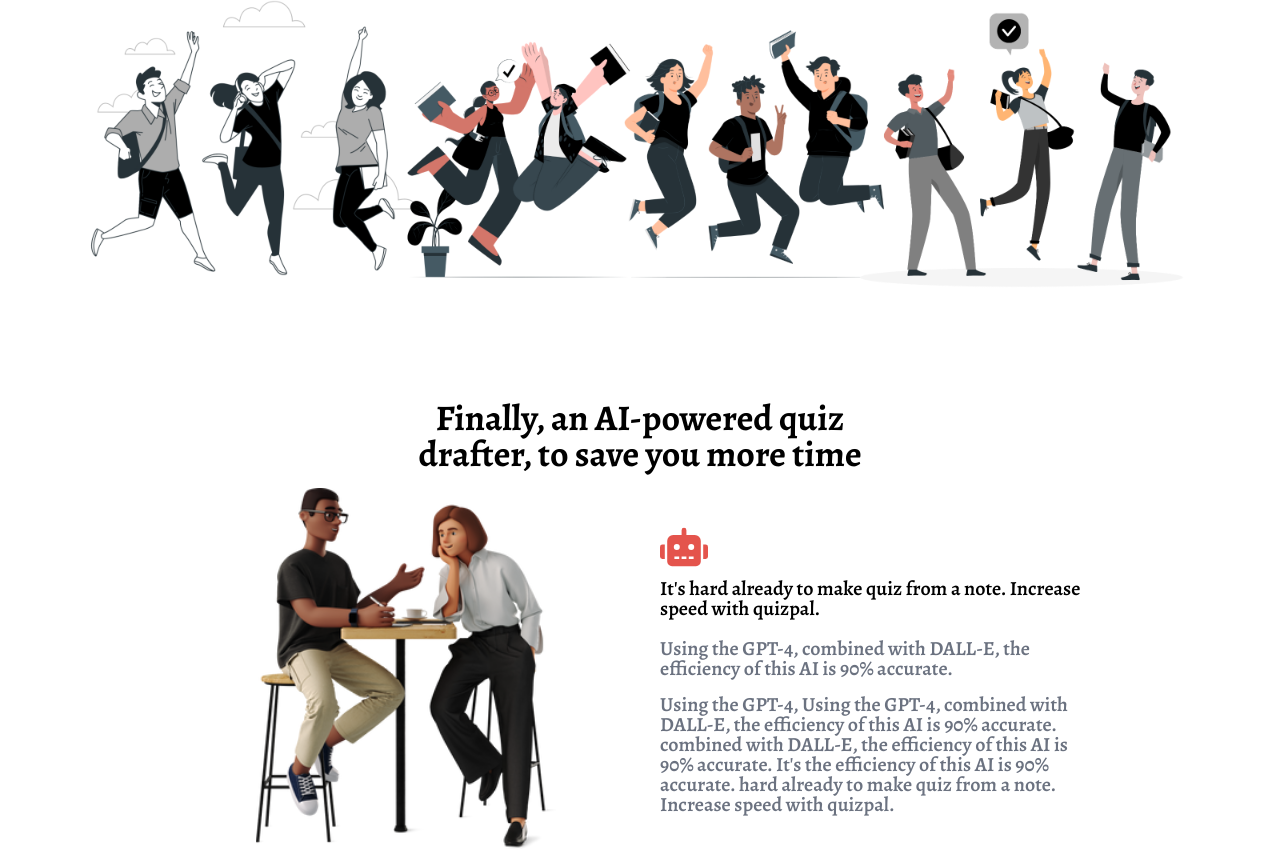
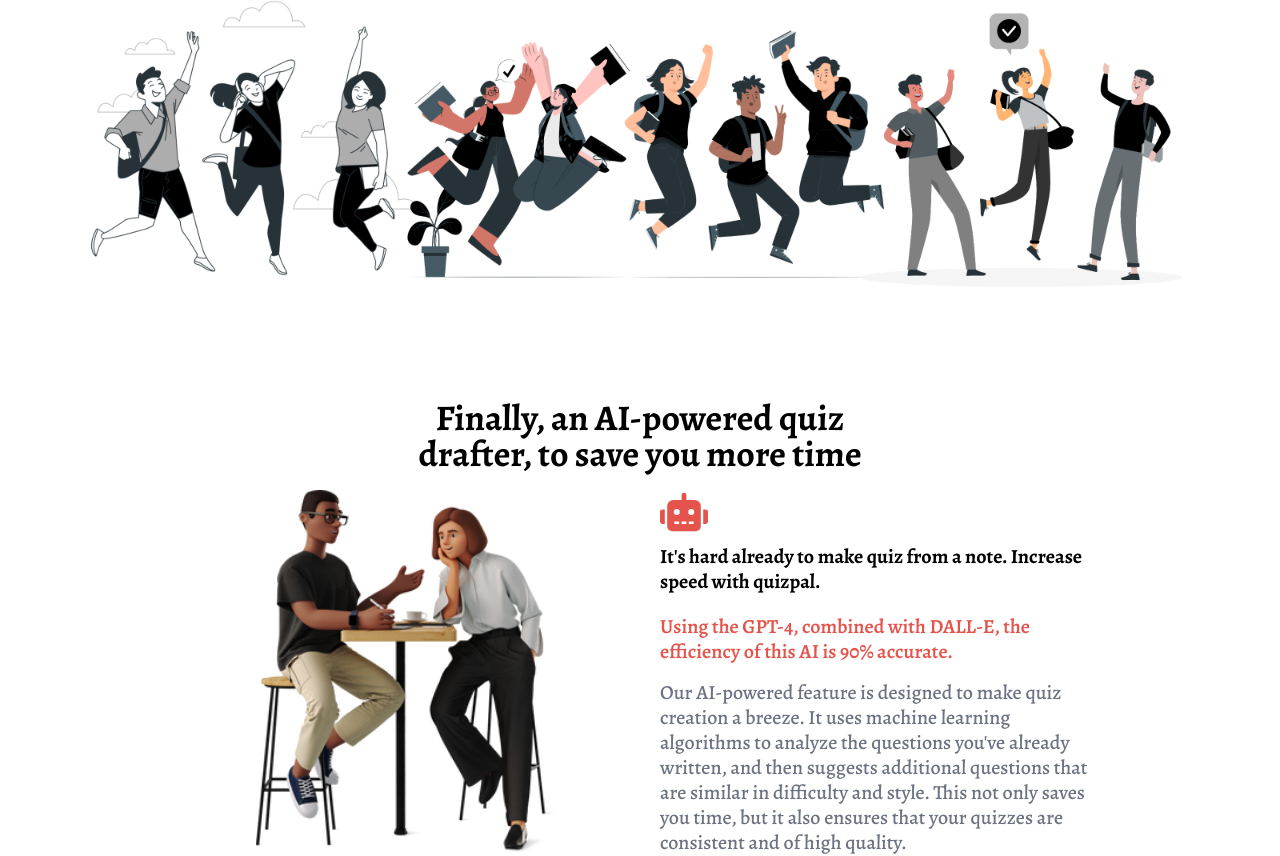
Before and after one commit to mmesomasaint/quizpal-lander, a Next.js app: page / in a window 1280 px wide. Shown: the part 520-1376 px from the top of the page. Built offline with nearby package versions, Linux system fonts and the light colour scheme.

Commit message:
Fix: sales pitch and leading space

```diff
--- a/pages/index.tsx
+++ b/pages/index.tsx
@@ -52,24 +52,25 @@
             <div className='mt-4'>
               <div className='mb-5'>
                 <FaRobot className='text-5xl text-[#e4544c]' />
-                <p className='text-xl font-semibold leading-none mt-2'>
+                <p className='text-xl font-bold leading-tight mt-2'>
                   It's hard already to make quiz from a note. Increase speed
                   with quizpal.
                 </p>
               </div>
               <div className=''>
-                <p className='text-xl font-semibold leading-none text-gray-500'>
+                <p className='text-xl font-semibold leading-tight text-[#e4544c]'>
                   Using the GPT-4, combined with DALL-E, the efficiency of this
                   AI is 90% accurate.
                 </p>
               </div>
               <div className='mt-4'>
-                <p className='text-xl font-semibold leading-none text-gray-500'>
-                  Using the GPT-4, Using the GPT-4, combined with DALL-E, the
-                  efficiency of this AI is 90% accurate. combined with DALL-E,
-                  the efficiency of this AI is 90% accurate. It's the efficiency
-                  of this AI is 90% accurate. hard already to make quiz from a
-                  note. Increase speed with quizpal.
+                <p className='text-xl font-medium leading-tight text-gray-500'>
+                  Our AI-powered feature is designed to make quiz creation a
+                  breeze. It uses machine learning algorithms to analyze the
+                  questions you've already written, and then suggests additional
+                  questions that are similar in difficulty and style. This not
+                  only saves you time, but it also ensures that your quizzes are
+                  consistent and of high quality.
                 </p>
               </div>
             </div>
```
